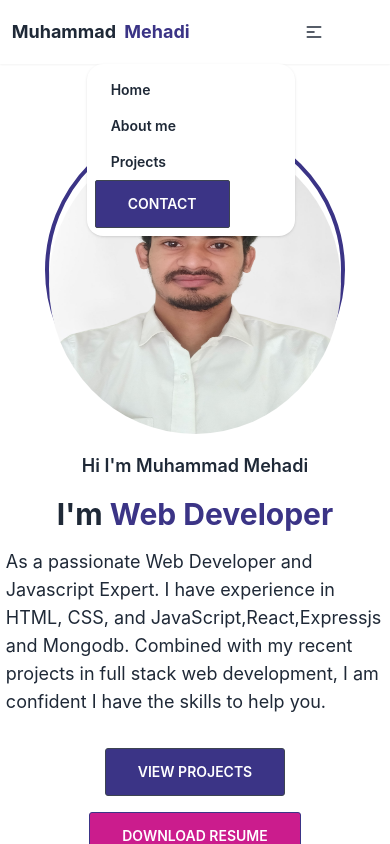
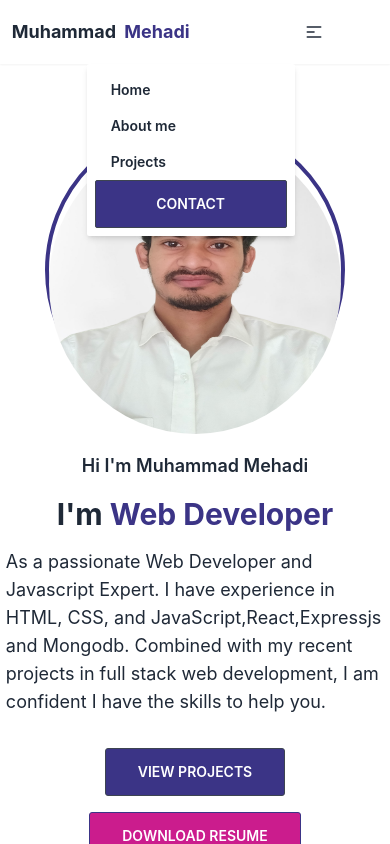
Before and after one commit to Programmer-Mehadi/PersonalPortfolio, a React (Create React App) app: page / in a window 390 px wide. Both pictures are taken after a click on the label 313 px from the left and 32 px from the top of the page. Shown: the top 844 px of the page. Built offline with nearby package versions, Linux system fonts and the light colour scheme.

Commit message:
navbar fixed again.

```diff
--- a/src/Shared/Navbar/Navbar.js
+++ b/src/Shared/Navbar/Navbar.js
@@ -5,7 +5,7 @@ const Navbar = () => {
         <li><a href='home'>Home</a></li>
         <li><a href='#aboutme'>About me</a></li>
         <li ><a href='#projects'>Projects</a></li>
-        <p className='flex items-center'><a href='#contact' className='btn bg-[#3B3486] px-8 text-white rounded-sm'>Contact</a></p>
+        <p className='flex items-center'><a href='#contact' className='btn w-full  bg-[#3B3486] px-8 text-white rounded-sm'>Contact</a></p>
     </>
     return (
         <div>
@@ -22,7 +22,7 @@ const Navbar = () => {
                     <div className='navbar-end flex-1 w-fit'>
                         <div className="dropdown ">
 
-                            <ul tabIndex={0} className="menu menu-compact dropdown-content mt-14 p-2 shadow bg-base-100 rounded-box w-52 text-lg font-semibold ml-[-200px]">
+                            <ul tabIndex={0} className="menu menu-compact dropdown-content mt-14 p-2 bg-base-100 shadow-md w-52 text-lg font-semibold ml-[-200px] rounded-sm">
                                 {liList}
                             </ul>
                             <label tabIndex={0} className="w-fit   btn btn-ghost lg:hidden">
```
